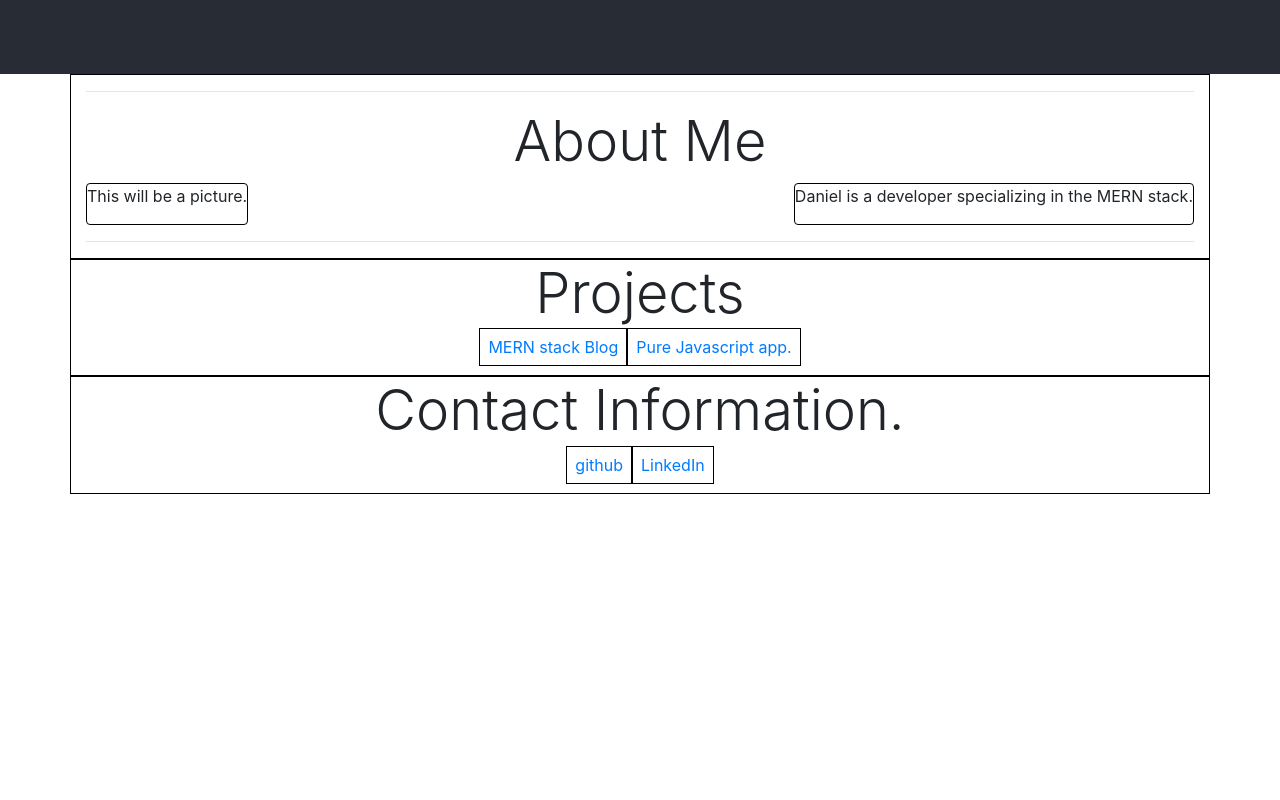
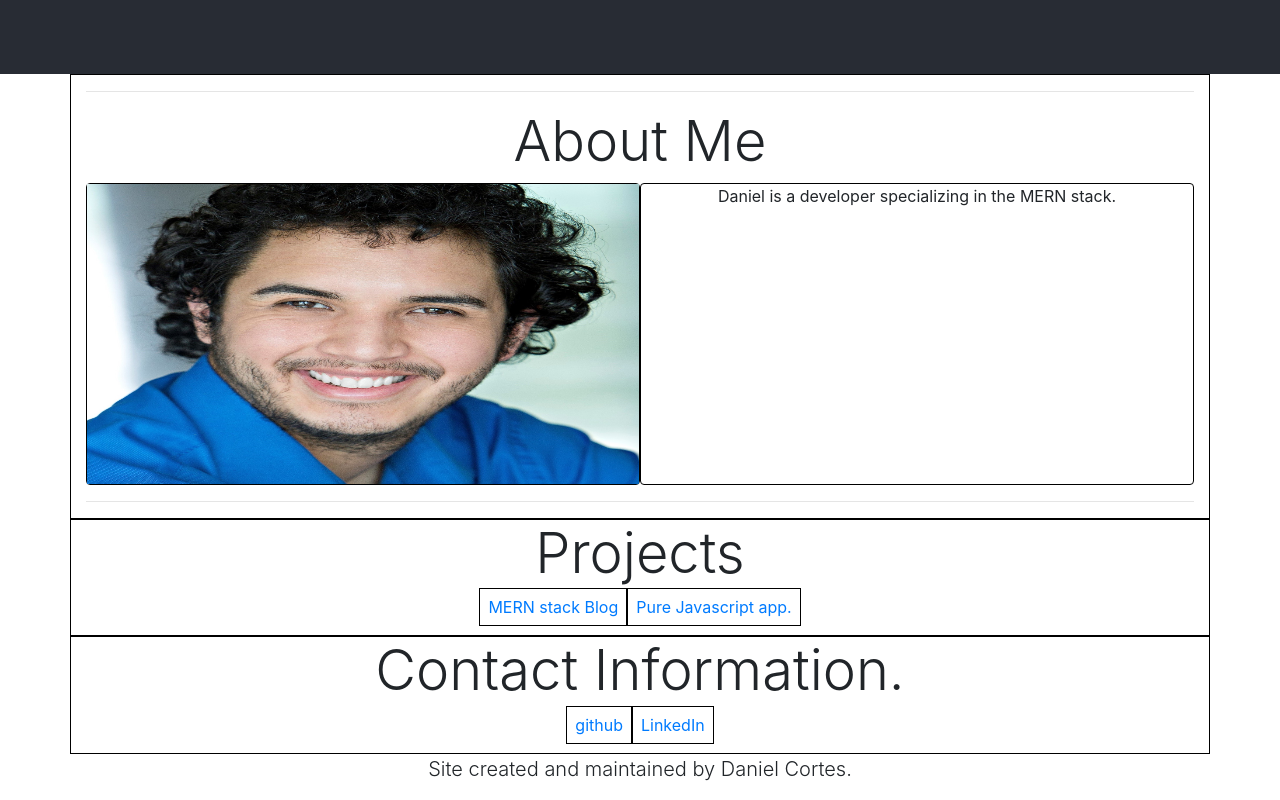
Before and after one commit to DanielCortesTX/Portfolio-site, a React (Create React App) app: page / in a window 1280 px wide. Shown: the part 326-1126 px from the top of the page. Before the commit the page ends 820 px from the top, so only its background shows below. Built offline with nearby package versions, Linux system fonts and the light colour scheme.

Commit message:
feat: Made footer and tweaked about me.

```diff
--- a/src/App.css
+++ b/src/App.css
@@ -4,6 +4,14 @@
 
 .App {
   text-align: center;
+}
+
+.main-image-sizing {
+  height: 300px;
+}
+
+.half-and-half {
+  width: 50%;
 }
 
 .App-logo {
--- a/src/App.js
+++ b/src/App.js
@@ -3,6 +3,7 @@ import logo from './logo.svg';
 import About from './components/About'
 import Projects from './components/Projects'
 import Contact from './components/Contact'
+import Footer from './components/Footer'
 import './App.css';
 
 class App extends Component {
@@ -18,6 +19,7 @@ class App extends Component {
         <About />
         <Projects />
         <Contact />
+        <Footer />
       </div>
     );
   }
--- a/src/components/About.js
+++ b/src/components/About.js
@@ -1,4 +1,5 @@
 import React from 'react'
+import main from '../images/main.jpg'
 
 export default function About() {
   return (
@@ -6,10 +7,10 @@ export default function About() {
       <hr/>
       <h1 className="display-4">About Me</h1>
       <div className="d-flex flex-row justify-content-between">
-        <div className="card boundary">
-          <p>This will be a picture.</p>
+        <div className="card boundary half-and-half">
+          <img src={main} alt="No picture available" className="main-image-sizing"/>
         </div>
-        <div className="card boundary">
+        <div className="card boundary half-and-half">
           <p>Daniel is a developer specializing in the MERN stack.</p>
         </div>
       </div>
--- /dev/null
+++ b/src/components/Footer.js
@@ -0,0 +1,11 @@
+import React from 'react'
+
+function Footer() {
+  return (
+    <div>
+      <p className="lead">Site created and maintained by Daniel Cortes.</p>
+    </div>
+  )
+}
+
+export default Footer
```
Also changed, not shown: src/images/main.jpg (added).
